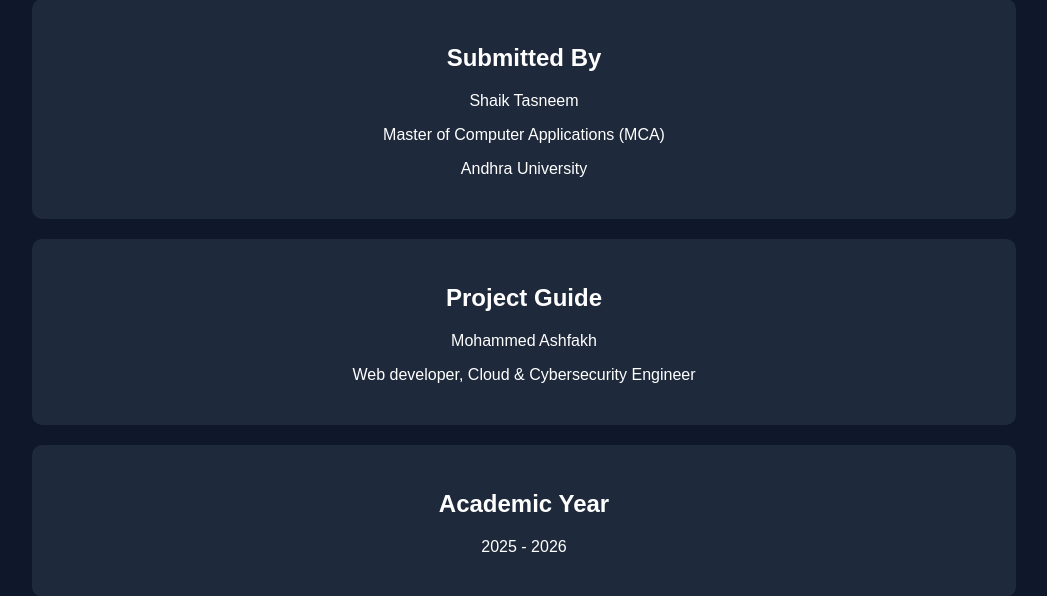
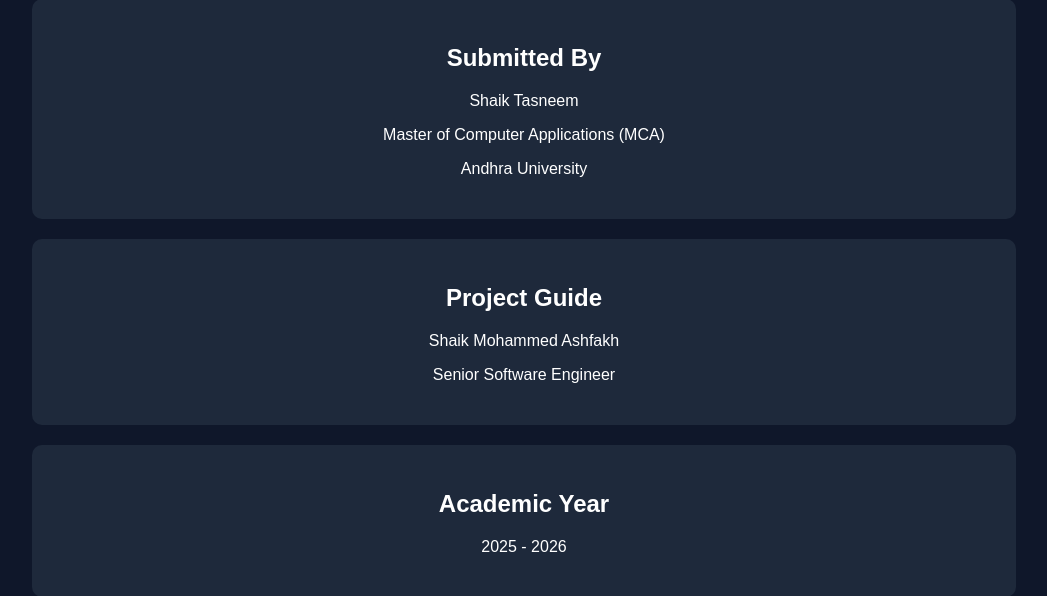
Before and after one commit to MohammedAshfakh/Intrusion-detection-project, a Flask app: page / in a window 1280 px wide. Shown: the part 840-1436 px from the top of the page, without its empty margins (116-1163 px from the left). Run offline with Flask 3, Linux system fonts and the light colour scheme; parts of the project's set-up code (start-up, migrations or seed data) failed here and were passed over.

Commit message:
changed designation

```diff
--- a/templates/about.html
+++ b/templates/about.html
@@ -132,12 +132,12 @@ Master of Computer Applications (MCA)
 <h2>Project Guide</h2>
 
 <p>
-Mohammed Ashfakh
+Shaik Mohammed Ashfakh
 </p>
 
 
 <p>
-Cloud & Cybersecurity Engineer
+Senior Software Engineer
 </p>
 
 </div>
--- a/templates/index.html
+++ b/templates/index.html
@@ -137,9 +137,9 @@ network anomalies and potential security threats.
 
 <h2>Project Guide</h2>
 
-<p>Mohammed Ashfakh</p>
+<p>Shaik Mohammed Ashfakh</p>
 
-<p>Web developer, Cloud & Cybersecurity Engineer</p>
+<p>Senior Software Engineer</p>
 
 </div>
 
```
